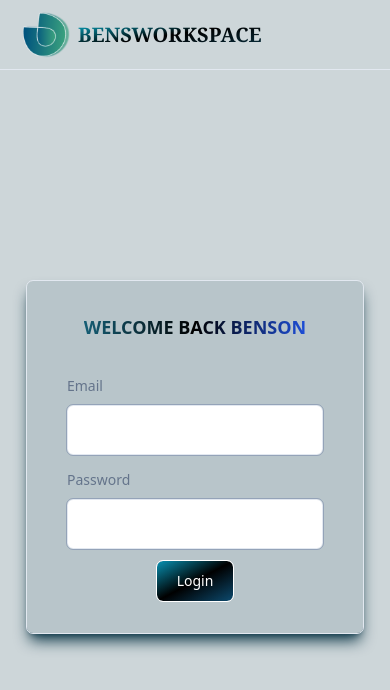
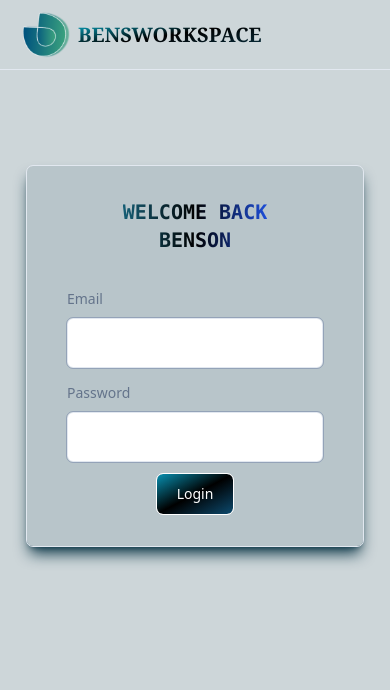
Before and after one commit to ditchk/bendev, a React (Vite) app: page /auth/signin in a window 390 px wide. Shown: the top 690 px of the page. Built offline with nearby package versions, Linux system fonts and the light colour scheme; no server answers; what ldrs would draw is missing.

Commit message:
Latest bensworkspace updates

```diff
--- a/src/_auth/AuthLayout.tsx
+++ b/src/_auth/AuthLayout.tsx
@@ -13,8 +13,8 @@ const AuthLayout = () => {
           <h1 className="text-center text-xl font-extrabold font-serif text-transparent bg-clip-text bg-gradient-to-br from-cyan-500 via-black to-cyan-950">BENSWORKSPACE</h1>
         </Link>
       </nav>
-      <div className="flex flex-1 justify-center items-center w-full h-fit">
-      <Outlet />
+      <div className="flex flex-1 justify-center items-start mt-24 md:mt-0 md:items-center w-full h-fit">
+        <Outlet />
       </div>
     </div>
   )
--- a/src/_auth/forms/SigninForm.tsx
+++ b/src/_auth/forms/SigninForm.tsx
@@ -56,7 +56,7 @@ const SigninForm = () => {
           ref={ref}
         onSubmit={form.handleSubmit(onSubmit)}
         className="flex flex-col justify-start items-center h-fit px-10 md:px-16 shadow-lg py-8 shadow-cyan-950 bg-cyan-950 bg-opacity-10 w-auto space-y-3 rounded-md outline outline-1 outline-slate-200">
-         <h1 className="headText no-underline">WELCOME BACK BENSON</h1>
+         <h1 className="headText no-underline">WELCOME BACK <br /> BENSON</h1>
         <FormField
           control={form.control}
           name="email"
--- a/src/global.css
+++ b/src/global.css
@@ -365,5 +365,5 @@ nav.scrolled {
 }
 
 .headText {
-  @apply text-lg md:text-2xl mb-5 font-bold font-sans text-transparent bg-clip-text bg-gradient-to-l from-blue-700 via-black to-cyan-800
+  @apply text-xl md:text-3xl text-center mb-5 font-bold font-mono text-transparent bg-clip-text bg-gradient-to-l from-blue-700 via-black to-cyan-800
 }
```
